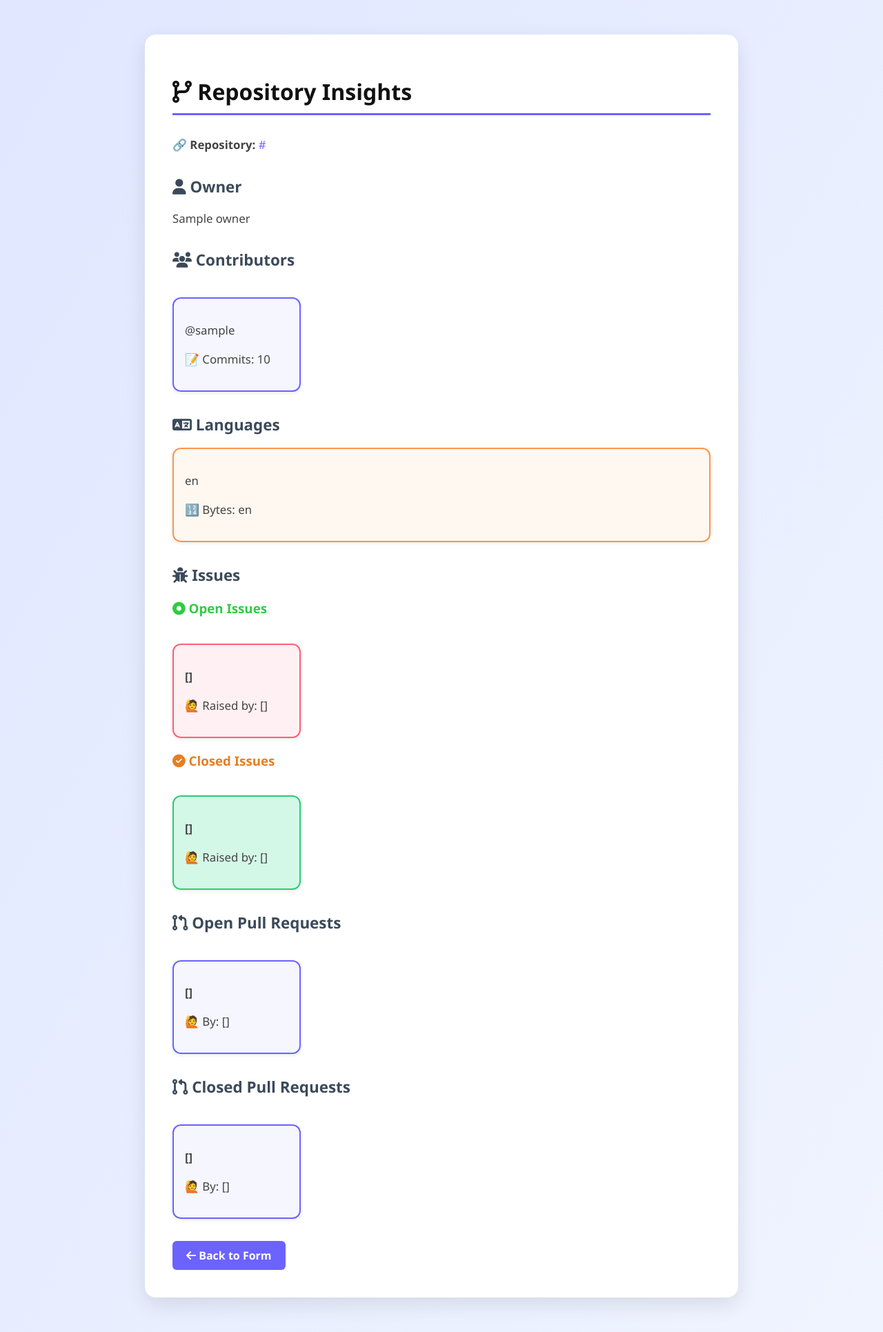
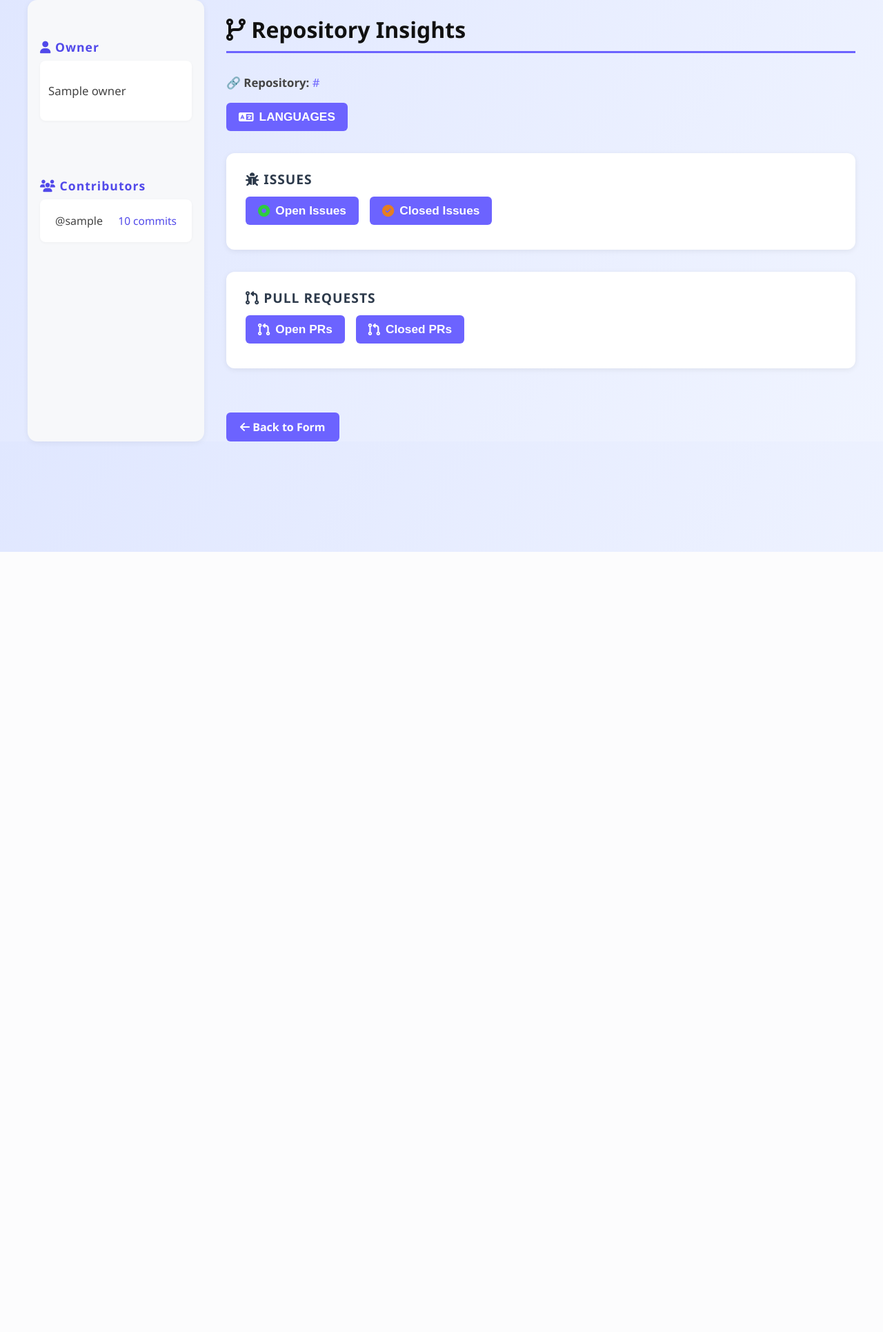
Before and after one commit to pseudoguy3/GitRepoAn, a Flask app: template templates/Analysis.html in a window 1280 px wide. Shown: the whole page at 69% size. After the commit the page ends 800 px from the top, so only its background shows below. Run offline with Flask 3, Linux system fonts and the light colour scheme; the template is opened without the code that fills it: most values are stand-ins (such as "Sample title", 1, 10 or a date in 2020).

Commit message:
Refactor Analysis.html layout: enhance sidebar structure and improve issue/pull request sections

```diff
--- a/static/style.css
+++ b/static/style.css
@@ -143,78 +143,236 @@
 }
 .issue-card {
     background: #fff0f3;
-    border-color: #ff5e78;
+    border:2px solid #ff5e78;
 }
-.content-layout {
+.issue-resolved {
+    background: #d4f8e8;
+    border-color: #2ecc71;
+}
+.toggle-section { margin-bottom: 18px; }
+        .toggle-btn {
+            display: flex;
+            align-items: center;
+            gap: 8px;
+            background: #6c63ff;
+            color: #fff;
+            border: none;
+            border-radius: 6px;
+            padding: 10px 18px;
+            font-size: 1.1em;
+            font-weight: 600;
+            cursor: pointer;
+            margin-bottom: 8px;
+            transition: background 0.2s;
+        }
+        .toggle-btn:hover { background: #5149ea; }
+        .toggle-content { display: none; }
+        .toggle-content.active { display: block; }
+        .toggle-btn-group {
     display: flex;
     flex-wrap: wrap;
-    gap: 24px;
+    gap: 12px;
+    margin-bottom: 10px;
+}
+.main-grid {
+    display: flex;
+    gap: 32px;
+    max-width: 1200px;
+    margin: 0 auto;
+}
+.sidebar {
+    min-width: 220px;
+    max-width: 260px;
+    background: #f7f8fa;
+    border-radius: 14px;
+    padding: 24px 18px;
+    box-shadow: 0 2px 8px rgba(0,0,0,0.06);
+    display: flex;
+    flex-direction: column;
+    gap: 32px;
+}
+.sidebar-section {
+    margin-bottom: 18px;
+}
+.sidebar-heading {
+    font-size: 1.1em;
+    font-weight: 700;
+    margin-bottom: 8px;
+    color: #5149ea;
+    letter-spacing: 1px;
+}
+.sidebar-box {
+    background: #fff;
+    border-radius: 8px;
+    padding: 14px 12px;
+    box-shadow: 0 1px 4px rgba(0,0,0,0.04);
+}
+.sidebar-contributors-list {
+    display: flex;
+    flex-direction: column;
+    gap: 8px;
+}
+.sidebar-contributor {
+    display: flex;
+    justify-content: space-between;
+    align-items: center;
+    padding: 6px 10px;
+    border-radius: 5px;
+    cursor: pointer;
+    transition: background 0.15s;
+    color: #444;
+    font-size: 1em;
+}
+.sidebar-contributor:hover {
+    background: #e4e6ff;
+    color: #5149ea;
+}
+.sidebar-commit-count {
+    font-size: 0.97em;
+    color: #5149ea;
+    font-weight: 500;
+}
+.main-content {
+    flex: 1;
+    min-width: 0;
+}
+.section-box {
+    background: #fff;
+    border-radius: 12px;
+    box-shadow: 0 2px 8px rgba(0,0,0,0.07);
+    padding: 24px 28px 18px 28px;
+    margin-bottom: 32px;
+}
+.section-title {
+    font-size: 1.2em;
+    font-weight: 700;
+    margin-bottom: 12px;
+    color: #2d3a4b;
+    letter-spacing: 1px;
+}
+.section-btn-group {
+    display: flex;
+    flex-wrap: wrap;
+    gap: 16px;
+    margin-bottom: 18px;
+}
+.section-btn {
+    display: flex;
+    align-items: center;
+    gap: 8px;
+    background: #6c63ff;
+    color: #fff;
+    border: none;
+    border-radius: 6px;
+    padding: 10px 18px;
+    font-size: 1.08em;
+    font-weight: 600;
+    cursor: pointer;
+    transition: background 0.2s;
+    margin-bottom: 0;
+}
+.section-btn:hover { background: #5149ea; }
+.section-content { display: none; margin-top: 10px; }
+.section-content.active { display: block; }
+.languages-box {
+    background: none;
+    box-shadow: none;
+    padding: 0;
+    margin-bottom: 32px;
+}
+
+.languages-row {
+    display: flex;
+    flex-wrap: wrap;
+    gap: 16px;
+    margin-top: 18px;
+    justify-content: flex-start;
+}
+
+.language-pill {
+    background: linear-gradient(90deg, #7c3aed 80%, #a78bfa 100%);
+    color: #fff;
+    border-radius: 32px;
+    padding: 12px 22px 10px 22px;
+    display: flex;
+    align-items: center;
+    gap: 14px;
+    font-weight: 600;
+    font-size: 1em;
+    box-shadow: 0 2px 8px rgba(124,58,237,0.08);
+    transition: transform 0.12s;
+}
+.language-pill:hover {
+    transform: scale(1.05);
+    box-shadow: 0 4px 16px rgba(124,58,237,0.15);
+}
+.language-name {
+    font-size: 1em;
+    font-weight: 700;
+    letter-spacing: 0.5px;
+}
+.language-bytes {
+    font-size: 0.97em;
+    opacity: 0.92;
+}
+.contributor-btn {
+    display: flex;
+    justify-content: space-between;
+    align-items: center;
+    width: 100%;
+    background: #f5f6ff;
+    border: 1px solid #6c63ff;
+    border-radius: 8px;
+    padding: 8px 14px;
+    margin-bottom: 8px;
+    font-size: 1em;
+    font-weight: 500;
+    color: #2d3a4b;
+    cursor: pointer;
+    transition: background 0.18s, border 0.18s;
+}
+.contributor-btn:hover {
+    background: #e4e6ff;
+    border-color: #5149ea;
+}
+.contributor-name {
+    font-weight: 600;
+}
+.contributor-commits {
+    font-size: 0.98em;
+    color: #5149ea;
+    font-weight: 500;
 }
 .popup-overlay {
+    position: fixed;
+    top: 0; left: 0; right: 0; bottom: 0;
+    background: rgba(0,0,0,0.35);
     display: none;
-    position: fixed;
-    z-index: 999;
-    top: 0; left: 0;
-    width: 100%;
-    height: 100%;
-    background: rgba(0,0,0,0.4);
+    align-items: center;
     justify-content: center;
-    align-items: center;
+    z-index: 1000;
 }
 .popup-overlay.active {
     display: flex;
 }
 .popup-box {
     background: #fff;
-    padding: 32px;
     border-radius: 12px;
-    box-shadow: 0 6px 20px rgba(0,0,0,0.2);
-    width: 90%;
-    max-width: 480px;
+    padding: 28px 32px 18px 32px;
+    min-width: 320px;
+    max-width: 90vw;
     max-height: 80vh;
     overflow-y: auto;
-    animation: popupIn 0.3s ease-in-out;
+    box-shadow: 0 4px 32px rgba(0,0,0,0.18);
     position: relative;
-}
-@keyframes popupIn {
-    from { transform: scale(0.95); opacity: 0; }
-    to { transform: scale(1); opacity: 1; }
-}
-.popup-box h3 {
-    margin-top: 0;
-    margin-bottom: 16px;
-    font-size: 1.4rem;
-    color: #2d3a4b;
-}
-.popup-box ul {
-    padding-left: 0;
-    list-style: disc inside;
-}
-.popup-box ul li {
-    background: #f9f9fc;
-    margin-bottom: 8px;
-    padding: 10px 14px;
-    border-left: 4px solid #6c63ff;
-    font-size: 0.98em;
 }
 .close-btn {
     position: absolute;
-    top: 10px;
+    top: 12px;
     right: 12px;
     background: none;
     border: none;
-    font-size: 1.4rem;
-    color: #888;
+    font-size: 1.3em;
+    color: #5149ea;
     cursor: pointer;
 }
-.close-btn:hover {
-    color: #e74c3c;
-}
-.issue-card {
-    background: #fff0f3;
-    border:2px solid #ff5e78;
-}
-.issue-resolved {
-    background: #d4f8e8;
-    border-color: #2ecc71;
-}
--- a/templates/Analysis.html
+++ b/templates/Analysis.html
@@ -7,50 +7,72 @@
     <link rel="stylesheet" href="https://cdnjs.cloudflare.com/ajax/libs/font-awesome/6.4.2/css/all.min.css">
 </head>
 <body>
-    <div class="container">
+    <div class="main-grid">
+        <!-- Sidebar -->
+        <div class="sidebar">
+            {% if owner %}
+            <div class="sidebar-section">
+                <h2 class="sidebar-heading"><i class="fa-solid fa-user"></i> Owner</h2>
+                <div class="sidebar-box">
+                    <p>{{ owner }}</p>
+                </div>
+            </div>
+            {% endif %}
+            {% if contributors %}
+            <div class="sidebar-section">
+                <h2 class="sidebar-heading"><i class="fa-solid fa-users"></i> Contributors</h2>
+                <div class="sidebar-box">
+                    <div class="sidebar-contributors-list">
+                        {% for c in contributors %}
+                        <div class="sidebar-contributor" onclick="showCommits('{{ c.username }}')">
+                            <span>@{{ c.username }}</span>
+                            <span class="sidebar-commit-count">{{ c.commits }} commits</span>
+                        </div>
+                        {% endfor %}
+                    </div>
+                </div>
+            </div>
+            {% endif %}
+        </div>
+        <!-- Main Content -->
+        <div class="main-content">
             <h1><i class="fa-solid fa-code-branch"></i> Repository Insights</h1>
-
             {% if repo_url %}
                 <p class="info"><strong>🔗 Repository:</strong> <a href="{{ repo_url }}" target="_blank">{{ repo_url }}</a></p>
             {% endif %}
 
-        {% if owner %}
-            <h2><i class="fa-solid fa-user"></i> Owner</h2>
-            <p>{{ owner }}</p>
-        {% endif %}
-
-        {% if contributors %}
-            <h2><i class="fa-solid fa-users"></i> Contributors</h2>
-            <div class="content-layout">
-                <div class="contributors-grid">
-                    {% for c in contributors %}
-                    <div class="contributor-card" onclick="showCommits('{{ c.username }}')">
-                        <p class="username">@{{ c.username }}</p>
-                        <p class="commits">📝 Commits: {{ c.commits }}</p>
+            {% if languages %}
+            <div class="section-box languages-box">
+                <button class="section-btn" type="button" onclick="toggleSection('languages-section')">
+                    <i class="fa-solid fa-language"></i> LANGUAGES
+                </button>
+                <div id="languages-section" class="section-content">
+                    <div class="languages-row">
+                        {% for l in languages %}
+                        <div class="language-pill">
+                            <span class="language-name">{{ l }}</span>
+                            <span class="language-bytes">🔢 {{ languages[l] }} bytes</span>
                         </div>
                         {% endfor %}
                     </div>
                 </div>
-        {% else %}
-            <p class="no-contrib">No contributors found.</p>
-        {% endif %}
-
-        {% if languages %}
-            <h2><i class="fa-solid fa-language"></i> Languages</h2>
-            <div class="content-layout">
-                {% for l in languages %}
-                <div class="contributor-card language-card">
-                    <p class="language">{{ l }}</p>
-                    <p class="bytes">🔢 Bytes: {{ languages[l] }}</p>
-                </div>
-                {% endfor %}
             </div>
             {% endif %}
 
             {% if open_issues or closed_issues %}
-            <h2><i class="fa-solid fa-bug"></i> Issues</h2>
-            {% if open_issues %}
-                <h3 style="margin-top:20px;color:#2ecc40;"><i class="fa-solid fa-circle-dot"></i> Open Issues</h3>
+            <div class="section-box">
+                <div class="section-title"><i class="fa-solid fa-bug"></i> ISSUES</div>
+                <div class="section-btn-group">
+                    <button class="section-btn" type="button"
+        onclick="toggleExclusiveSection('open-issues-section', ['open-issues-section','closed-issues-section'])">
+        <i class="fa-solid fa-circle-dot" style="color:#2ecc40;"></i> Open Issues
+    </button>
+    <button class="section-btn" type="button"
+        onclick="toggleExclusiveSection('closed-issues-section', ['open-issues-section','closed-issues-section'])">
+        <i class="fa-solid fa-circle-check" style="color:#e67e22;"></i> Closed Issues
+    </button>
+                </div>
+                <div id="open-issues-section" class="section-content">
                     <div class="content-layout">
                         <div class="contributors-grid">
                             {% for i in open_issues|sort(attribute='created_at', reverse=True) %}
@@ -61,11 +83,8 @@
                             {% endfor %}
                         </div>
                     </div>
-            {% else %}
-                <p class="no-issues">No open issues found.</p>
-            {% endif %}
-            {% if closed_issues %}
-                <h3 style="margin-top:20px;color:#e67e22;"><i class="fa-solid fa-circle-check"></i> Closed Issues</h3>
+                </div>
+                <div id="closed-issues-section" class="section-content">
                     <div class="content-layout">
                         <div class="contributors-grid">
                             {% for i in closed_issues|sort(attribute='created_at', reverse=True) %}
@@ -76,9 +95,8 @@
                             {% endfor %}
                         </div>
                     </div>
-            {% else %}
-                <p class="no-issues">No closed issues found.</p>
-            {% endif %}
+                </div>
+            </div>
             <!-- Popup for issue details -->
             <div id="issue-popup-overlay" class="popup-overlay" onclick="hideIssuePopup(event)">
                 <div class="popup-box" onclick="event.stopPropagation()">
@@ -90,7 +108,6 @@
                 </div>
             </div>
             <script>
-                // Prepare issue data for popup
                 const openIssueData = [
                     {% for i in open_issues|sort(attribute='created_at', reverse=True) %}
                     {
@@ -99,7 +116,7 @@
                         created_at: {{ i.created_at|tojson }},
                         body: {{ i.body|tojson }},
                         state: {{ i.state|tojson }},
-                        url: {{ i.html_url|tojson }}   <!-- use html_url here -->
+                        url: {{ i.html_url|tojson }}
                     },
                     {% endfor %}
                 ];
@@ -111,7 +128,7 @@
                         created_at: {{ i.created_at|tojson }},
                         body: {{ i.body|tojson }},
                         state: {{ i.state|tojson }},
-                        url: {{ i.html_url|tojson }}   <!-- use html_url here -->
+                        url: {{ i.html_url|tojson }}
                     },
                     {% endfor %}
                 ];
@@ -137,11 +154,22 @@
                     document.getElementById("issue-popup-overlay").classList.remove("active");
                 }
             </script>
-        {% else %}
-            <p class="no-issues">No issues found.</p>
             {% endif %}
-        {% if open_prs %}
-        <h2><i class="fa-solid fa-code-pull-request"></i> Open Pull Requests</h2>
+
+            {% if open_prs or closed_prs %}
+            <div class="section-box">
+                <div class="section-title"><i class="fa-solid fa-code-pull-request"></i> PULL REQUESTS</div>
+                <div class="section-btn-group">
+                    <button class="section-btn" type="button"
+        onclick="toggleExclusiveSection('open-prs-section', ['open-prs-section','closed-prs-section'])">
+        <i class="fa-solid fa-code-pull-request"></i> Open PRs
+    </button>
+    <button class="section-btn" type="button"
+        onclick="toggleExclusiveSection('closed-prs-section', ['open-prs-section','closed-prs-section'])">
+        <i class="fa-solid fa-code-pull-request"></i> Closed PRs
+    </button>
+                </div>
+                <div id="open-prs-section" class="section-content">
                     <div class="content-layout">
                         <div class="contributors-grid">
                             {% for pr in open_prs %}
@@ -152,60 +180,8 @@
                             {% endfor %}
                         </div>
                     </div>
-
-        <!-- Popup for PR details -->
-        <div id="pr-popup-overlay" class="popup-overlay" onclick="hidePRPopup(event)">
-            <div class="popup-box" onclick="event.stopPropagation()">
-                <button class="close-btn" onclick="hidePRPopup(event)">
-                    <i class="fa-solid fa-xmark"></i>
-                </button>
-                <h3 id="pr-popup-title"></h3>
-                <div id="pr-popup-details"></div>
                 </div>
-        </div>
-
-        <script>
-        const prData = [
-            {% for pr in open_prs %}
-            {
-                title: {{ pr.title|tojson }},
-                user: {{ pr.user.login|tojson }},
-                created_at: {{ pr.created_at|tojson }},
-                body: {{ pr.body|tojson }},
-                state: {{ pr.state|tojson }},
-                merged: {{ pr.merged|tojson }},
-                url: {{ pr.html_url|tojson }}
-            },
-        {% endfor %}
-        ];
-
-        function showPR(idx) {
-            const overlay = document.getElementById("pr-popup-overlay");
-            const title = document.getElementById("pr-popup-title");
-            const details = document.getElementById("pr-popup-details");
-            const pr = prData[idx];
-
-            title.textContent = pr.title;
-            details.innerHTML = `
-                <p>🙋 By: ${pr.user}</p>
-                <p>🕒 Created: ${pr.created_at}</p>
-                <p>📝 Description: ${pr.body}</p>
-                <p>📌 State: ${pr.state}</p>
-                <p>✅ Merged: ${pr.merged}</p>
-                <p><a href="${pr.url}" target="_blank">🔗 View PR on GitHub</a></p>
-            `;
-            overlay.classList.add("active");
-        }
-
-        function hidePRPopup(event) {
-            document.getElementById("pr-popup-overlay").classList.remove("active");
-        }
-            </script>
-        {% else %}
-            <p class="no-contrib">No Open Pull Requests found.</p>
-        {% endif %}
-        {% if closed_prs %}
-<h2><i class="fa-solid fa-code-pull-request"></i> Closed Pull Requests</h2>
+                <div id="closed-prs-section" class="section-content">
                     <div class="content-layout">
                         <div class="contributors-grid">
                             {% for pr in closed_prs %}
@@ -216,62 +192,15 @@
                             {% endfor %}
                         </div>
                     </div>
-
-<!-- Popup for CLOSED PR details -->
-<div id="closed-pr-popup-overlay" class="popup-overlay" onclick="hideClosedPRPopup(event)">
-    <div class="popup-box" onclick="event.stopPropagation()">
-        <button class="close-btn" onclick="hideClosedPRPopup(event)">
-            <i class="fa-solid fa-xmark"></i>
-        </button>
-        <h3 id="closed-pr-popup-title"></h3>
-        <div id="closed-pr-popup-details"></div>
                 </div>
             </div>
-
-<script>
-const closedPrData = [
-    {% for pr in closed_prs %}
-    {
-        title: {{ pr.title|tojson }},
-        user: {{ pr.user.login|tojson }},
-        created_at: {{ pr.created_at|tojson }},
-        body: {{ pr.body|tojson }},
-        state: {{ pr.state|tojson }},
-        merged: {{ pr.merged|tojson }},
-        url: {{ pr.html_url|tojson }}
-    },
-    {% endfor %}
-];
-
-function showClosedPR(idx) {
-    const overlay = document.getElementById("closed-pr-popup-overlay");
-    const title = document.getElementById("closed-pr-popup-title");
-    const details = document.getElementById("closed-pr-popup-details");
-    const pr = closedPrData[idx];
-
-    title.textContent = pr.title;
-    details.innerHTML = `
-        <p>🙋 By: ${pr.user}</p>
-        <p>🕒 Created: ${pr.created_at}</p>
-        <p>📝 Description: ${pr.body}</p>
-        <p>📌 State: ${pr.state}</p>
-        <p>✅ Merged: ${pr.merged}</p>
-        <p><a href="${pr.url}" target="_blank">🔗 View PR on GitHub</a></p>
-    `;
-        overlay.classList.add("active");
-    }
-
-    function hideClosedPRPopup(event) {
-        document.getElementById("closed-pr-popup-overlay").classList.remove("active");
-    }
-    </script>
-    {% else %}
-        <p class="no-contrib">No Closed Pull Requests found.</p>
             {% endif %}
 
             <a class="back-link" href="/"><i class="fa-solid fa-arrow-left"></i> Back to Form</a>
         </div>
+    </div>
 
+    <!-- Contributor popup -->
     <div id="popup-overlay" class="popup-overlay" onclick="hidePopup(event)">
         <div class="popup-box" onclick="event.stopPropagation()">
             <button class="close-btn" onclick="hidePopup(event)">
@@ -309,6 +238,23 @@
         function hidePopup(event) {
             document.getElementById("popup-overlay").classList.remove("active");
         }
+
+        // Toggle section visibility
+        function toggleSection(id) {
+            const el = document.getElementById(id);
+            el.classList.toggle('active');
+        }
+
+        function toggleExclusiveSection(id, groupIds) {
+    groupIds.forEach(function(gid) {
+        const el = document.getElementById(gid);
+        if (gid === id) {
+            el.classList.toggle('active');
+        } else {
+            el.classList.remove('active');
+        }
+    });
+}
     </script>
 </body>
 </html>
```
Lines whose indentation alone changed are shown as unchanged.
